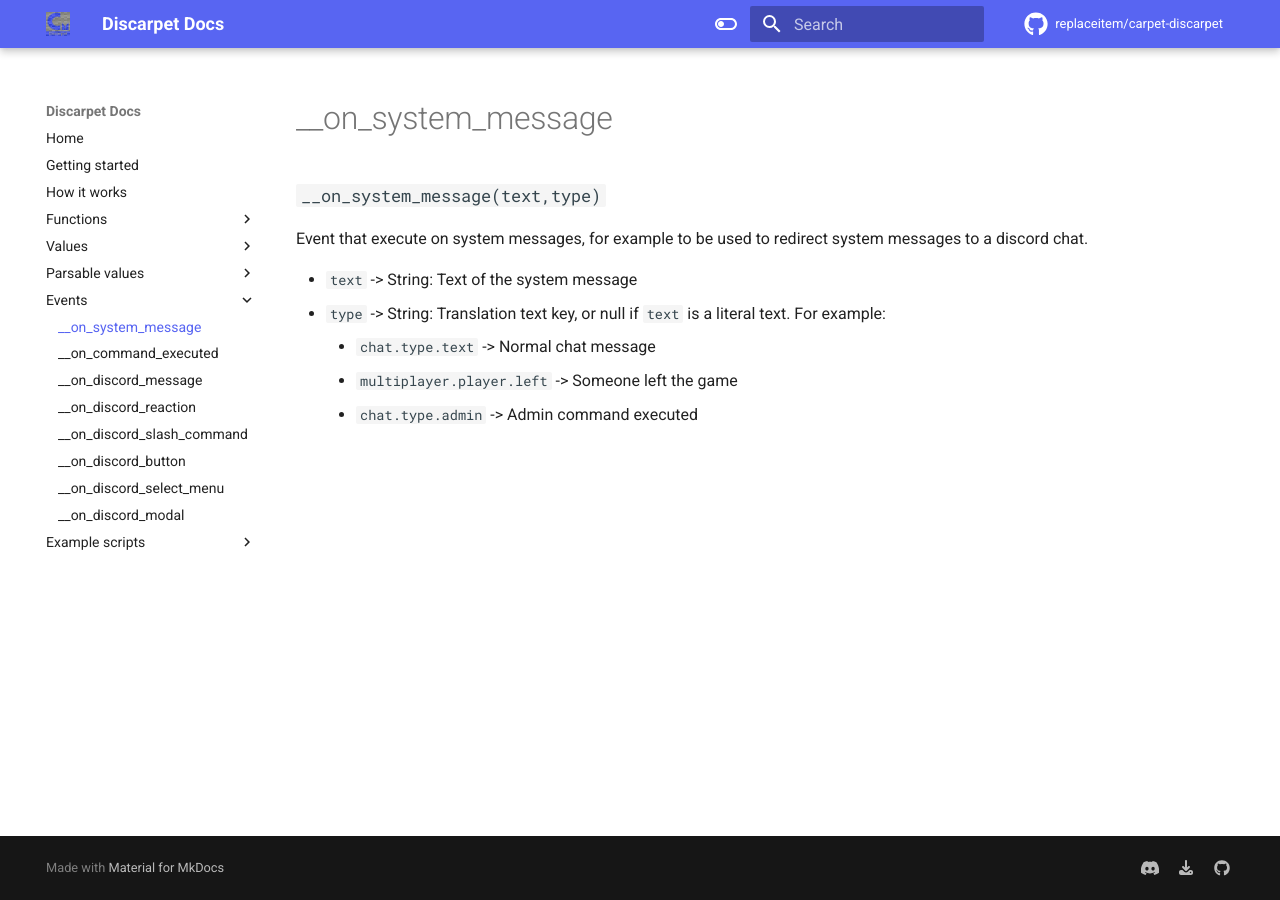
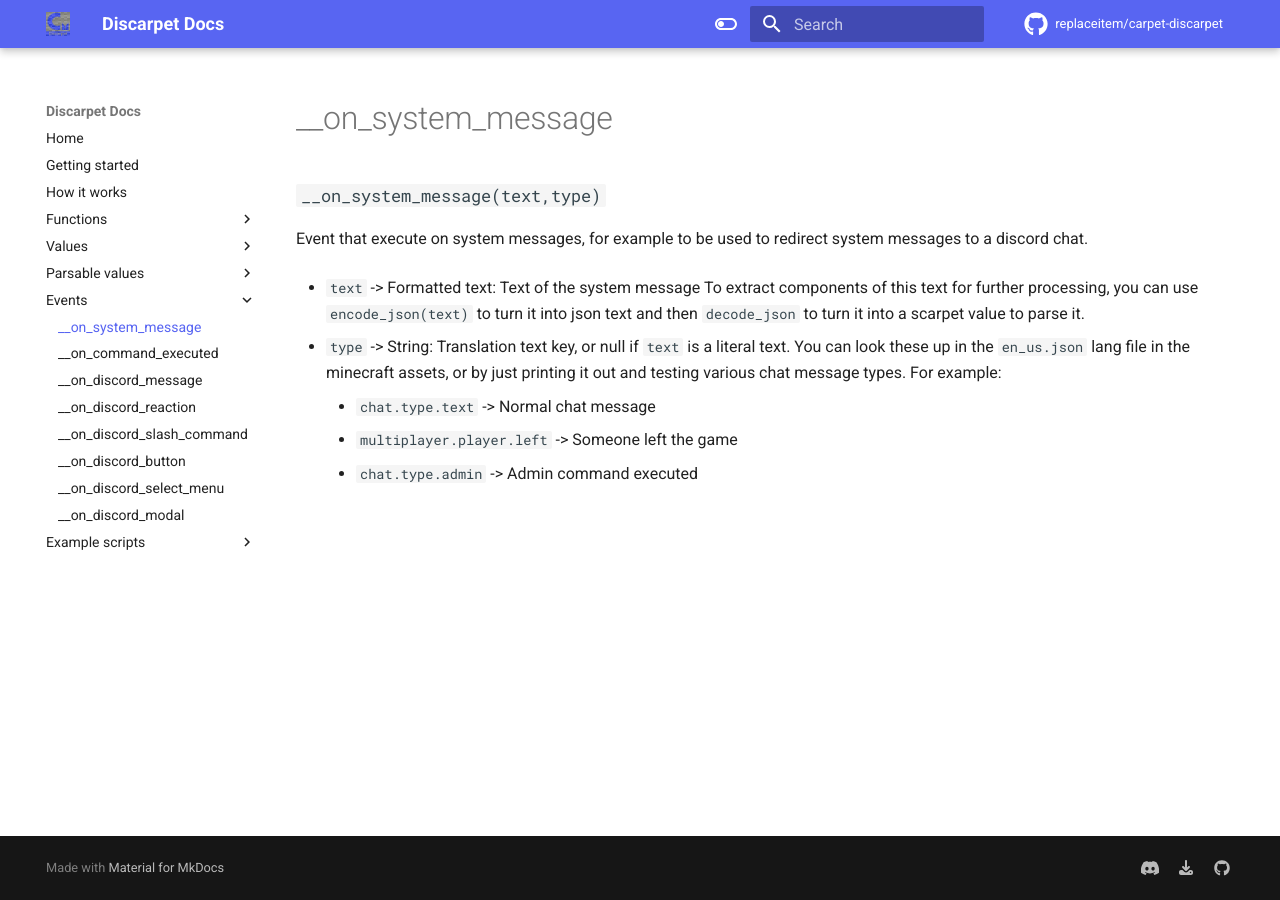
Before and after one commit to replaceitem/carpet-discarpet, an MkDocs documentation site: the page built from docs/pages/events/system-message.md, in a window 1280 px wide. Built offline with MkDocs 1.6.1 and Material for MkDocs 9.7.7, drawn with Linux system fonts in a browser that asks for light colours; comment, search, counter and statistics services are not loaded.

Commit message:
Docs for system message event

```diff
--- a/docs/pages/events/system-message.md
+++ b/docs/pages/events/system-message.md
@@ -2,8 +2,15 @@
 
 Event that execute on system messages, for example to be used to redirect system messages to a discord chat.
 
-* `text` -> String: Text of the system message
-* `type` -> String: Translation text key, or null if `text` is a literal text. For example:
+* `text` -> Formatted text: Text of the system message
+To extract components of this text for further processing,
+you can use `encode_json(text)` to turn it into json text
+and then `decode_json` to turn it into a scarpet value to parse it.
+
+* `type` -> String: Translation text key, or null if `text` is a literal text.
+You can look these up in the `en_us.json` lang file in the minecraft assets,
+or by just printing it out and testing various chat message types.
+For example:
     * `chat.type.text` -> Normal chat message
     * `multiplayer.player.left` -> Someone left the game
     * `chat.type.admin` -> Admin command executed
```
